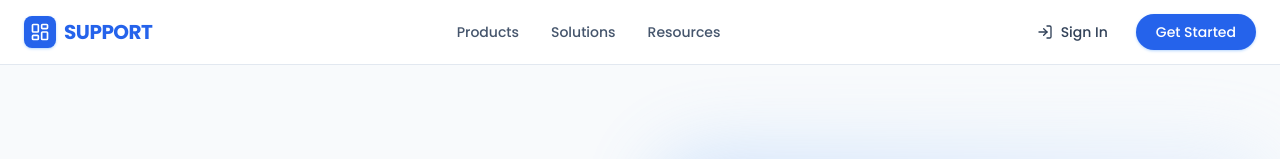
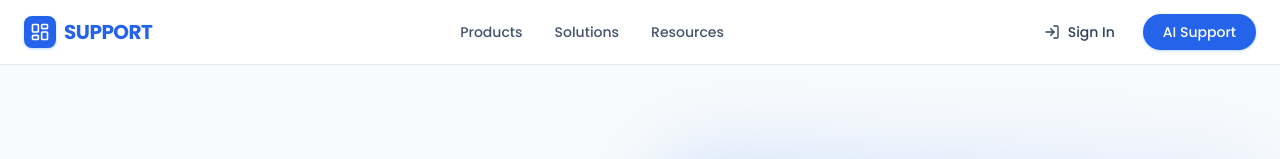
Before and after one commit to pawancreativebuffer/Support, a Next.js app: page / in a window 1280 px wide. Shown: the top 159 px of the page. Built offline with nearby package versions, Linux system fonts and the light colour scheme.

Commit message:
change text

```diff
--- a/src/app/layout.tsx
+++ b/src/app/layout.tsx
@@ -47,7 +47,7 @@ export default function RootLayout({
                 Sign In
               </button>
               <button className="bg-primary-600 hover:bg-primary-700 text-white text-sm font-medium px-5 py-2 rounded-full transition-all shadow-sm shadow-primary-200 cursor-pointer">
-                Get Started
+                AI Support
               </button>
               <button className="md:hidden text-slate-600 hover:text-primary-600 transition-colors px-2 cursor-pointer">
                 <Menu className="w-6 h-6" />
```
